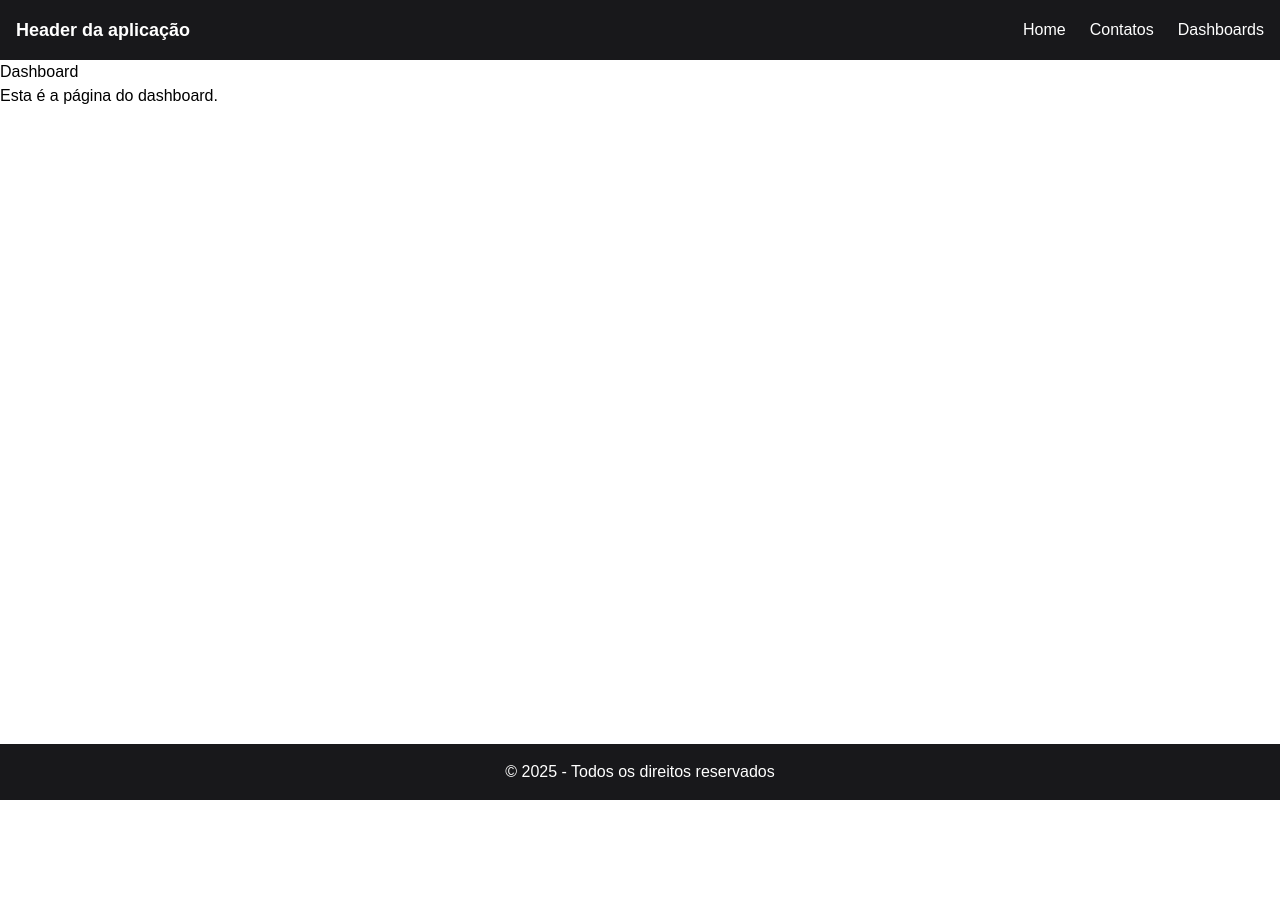
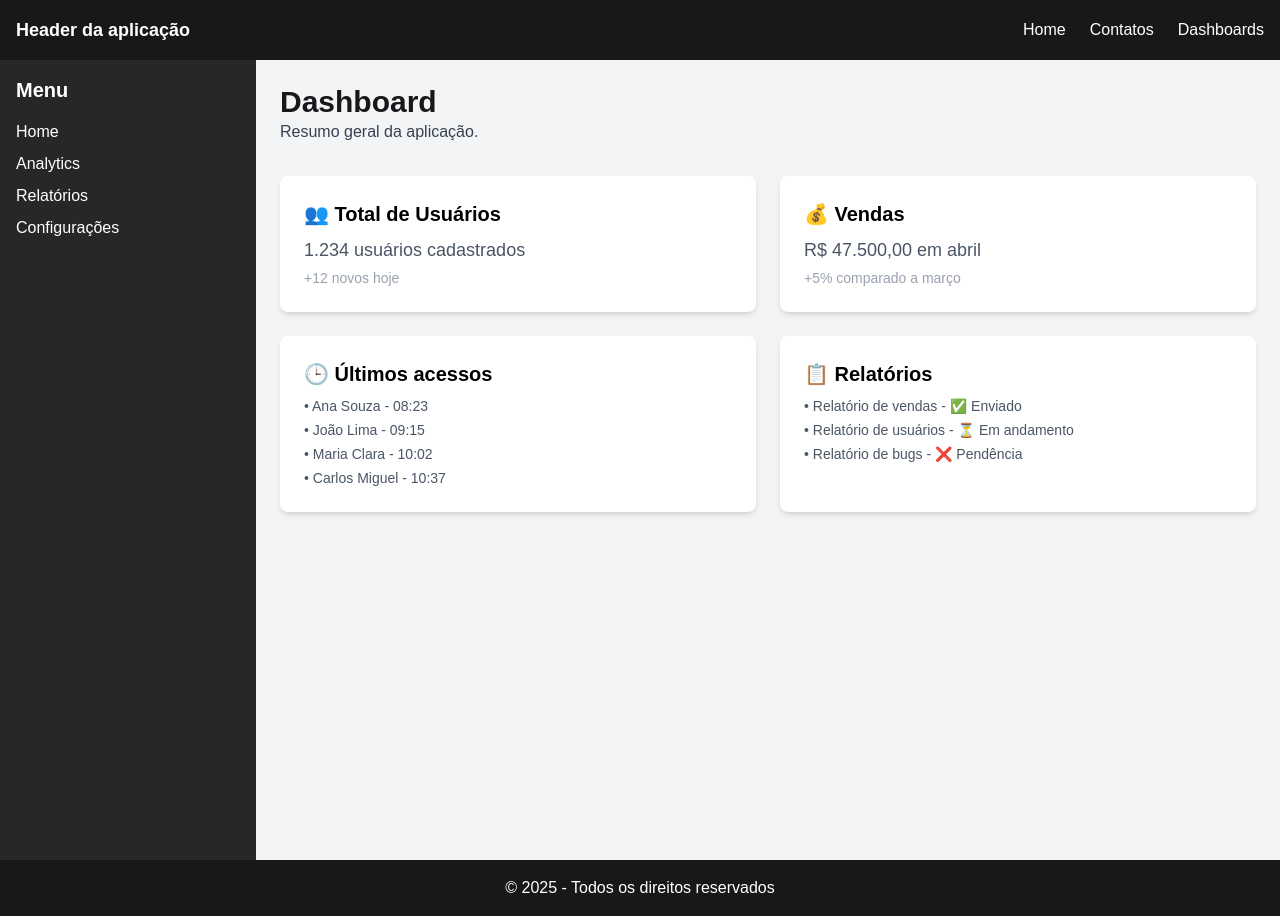
Before and after one commit to andre-0303/aprendendo-nextjs, a Next.js app: page /dashboards in a window 1280 px wide. Before the commit the page ends 800 px from the top, so only its background shows below. Built offline with nearby package versions, Linux system fonts and the light colour scheme.

Commit message:
Adicionando pagina de Dashboard

```diff
--- a/src/app/dashboards/page.tsx
+++ b/src/app/dashboards/page.tsx
@@ -1,8 +1,66 @@
 export default function Dashboard() {
     return (
-        <div>
-        <h1>Dashboard</h1>
-        <p>Esta é a página do dashboard.</p>
-        </div>
+      <div className="flex flex-col md:flex-row min-h-screen">
+        {/* Sidebar */}
+        <aside className="bg-zinc-800 text-white md:w-64 w-full p-4">
+          <h2 className="text-xl font-semibold mb-4">Menu</h2>
+          <ul>
+            <li className="mb-2">
+              <a href="#" className="hover:text-gray-300">Home</a>
+            </li>
+            <li className="mb-2">
+              <a href="#" className="hover:text-gray-300">Analytics</a>
+            </li>
+            <li className="mb-2">
+              <a href="#" className="hover:text-gray-300">Relatórios</a>
+            </li>
+            <li className="mb-2">
+              <a href="#" className="hover:text-gray-300">Configurações</a>
+            </li>
+          </ul>
+        </aside>
+
+        {/* Conteúdo principal */}
+        <main className="flex-1 p-6 bg-gray-100">
+          <header className="mb-8">
+            <h1 className="text-3xl font-bold text-zinc-900">Dashboard</h1>
+            <p className="text-gray-700">Resumo geral da aplicação.</p>
+          </header>
+
+          {/* Cards de resumo */}
+          <section className="grid grid-cols-1 md:grid-cols-2 gap-6">
+            <div className="bg-white p-6 rounded-lg shadow-md">
+              <h3 className="text-xl font-semibold mb-2">👥 Total de Usuários</h3>
+              <p className="text-gray-600 text-lg font-medium">1.234 usuários cadastrados</p>
+              <p className="text-sm text-gray-400 mt-1">+12 novos hoje</p>
+            </div>
+
+            <div className="bg-white p-6 rounded-lg shadow-md">
+              <h3 className="text-xl font-semibold mb-2">💰 Vendas</h3>
+              <p className="text-gray-600 text-lg font-medium">R$ 47.500,00 em abril</p>
+              <p className="text-sm text-gray-400 mt-1">+5% comparado a março</p>
+            </div>
+
+            <div className="bg-white p-6 rounded-lg shadow-md">
+              <h3 className="text-xl font-semibold mb-2">🕒 Últimos acessos</h3>
+              <ul className="text-gray-600 text-sm space-y-1">
+                <li>• Ana Souza - 08:23</li>
+                <li>• João Lima - 09:15</li>
+                <li>• Maria Clara - 10:02</li>
+                <li>• Carlos Miguel - 10:37</li>
+              </ul>
+            </div>
+
+            <div className="bg-white p-6 rounded-lg shadow-md">
+              <h3 className="text-xl font-semibold mb-2">📋 Relatórios</h3>
+              <ul className="text-gray-600 text-sm space-y-1">
+                <li>• Relatório de vendas - ✅ Enviado</li>
+                <li>• Relatório de usuários - ⏳ Em andamento</li>
+                <li>• Relatório de bugs - ❌ Pendência</li>
+              </ul>
+            </div>
+          </section>
+        </main>
+      </div>
     );
-}
+  }
```
